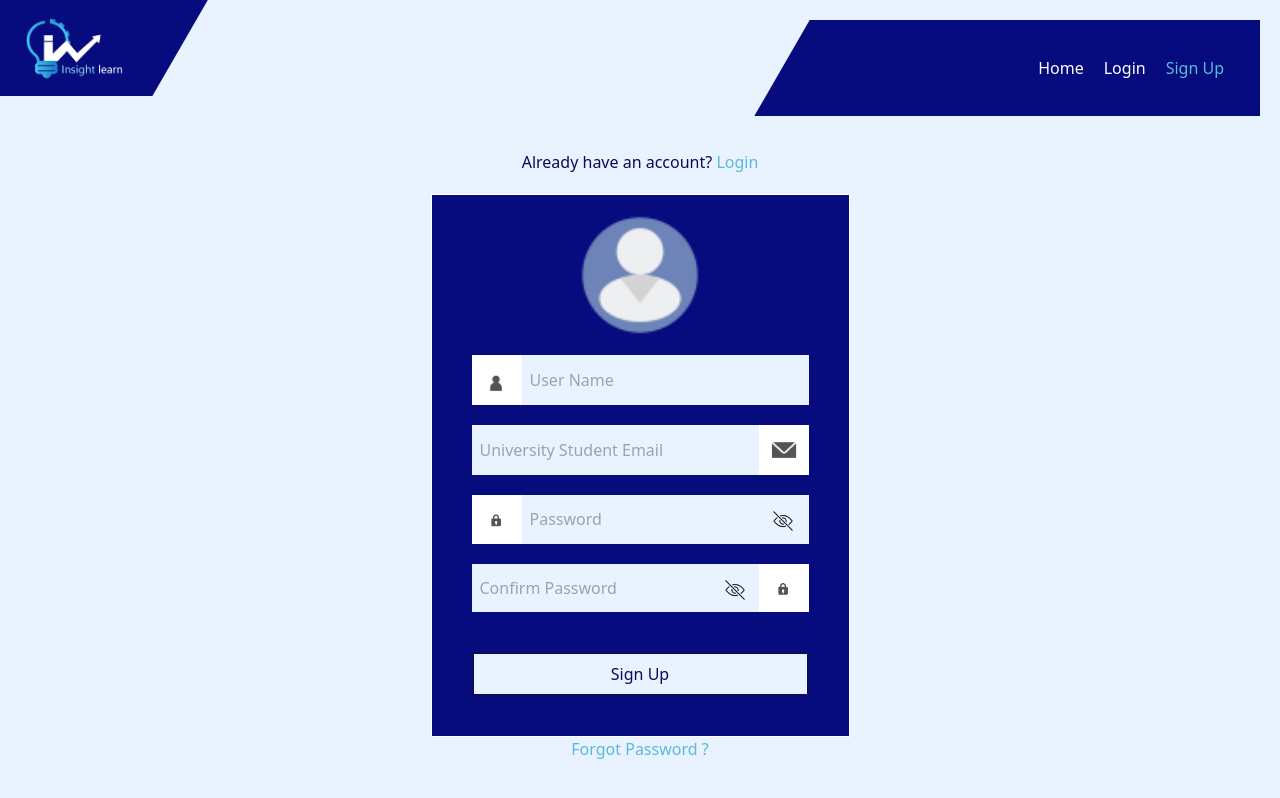
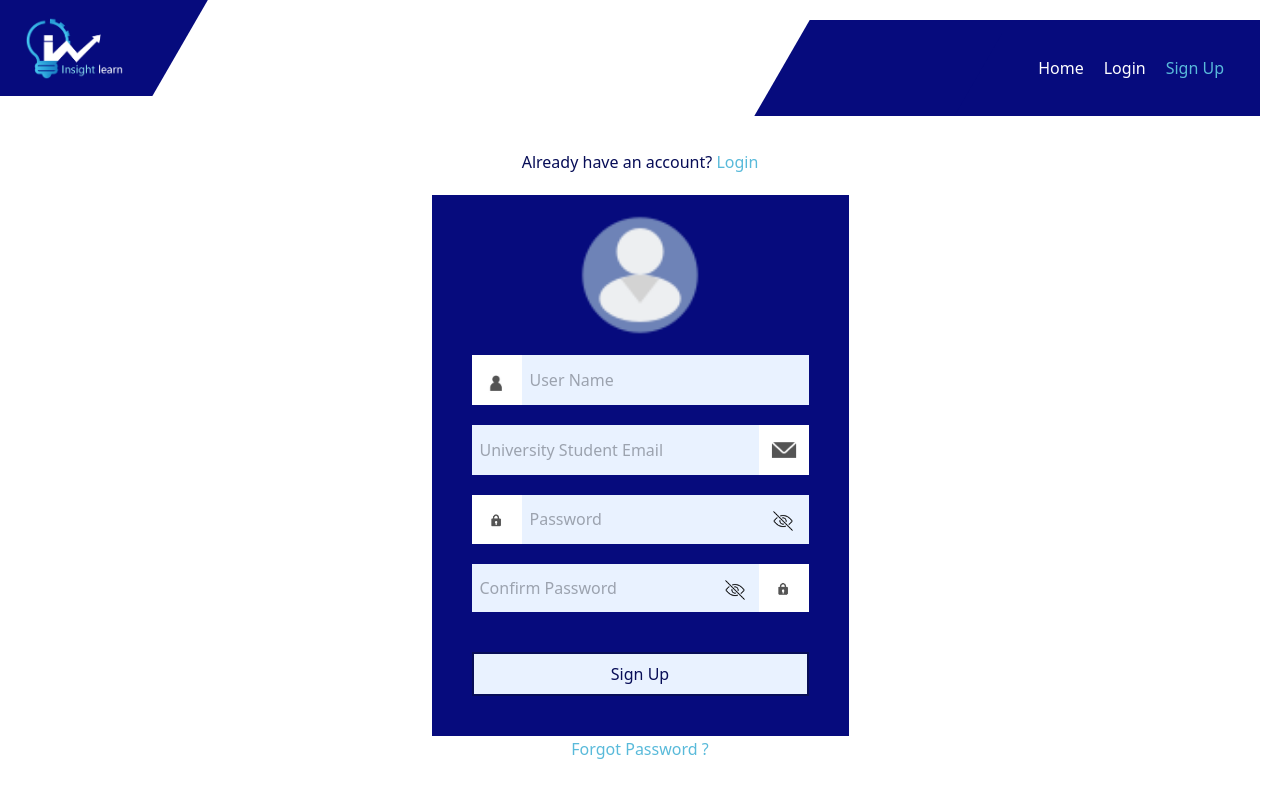
Before and after one commit to AhmedEid2504/insight-learn, a React (Vite) app: page /signup in a window 1280 px wide. Shown: the top 798 px of the page. Built offline with nearby package versions, Linux system fonts and the light colour scheme.

Commit message:
fix styling for signup

```diff
--- a/src/pages/Signup.jsx
+++ b/src/pages/Signup.jsx
@@ -76,7 +76,7 @@ const Signup = () => {
     };
 
     return (
-        <div className='bg-c_5'>
+        <div>
             <div className="flex flex-col self-center items-center py-[150px]">
                 <Navbar />
                 <h2 className="text-c_3">Already have an account? <span className="">
```
